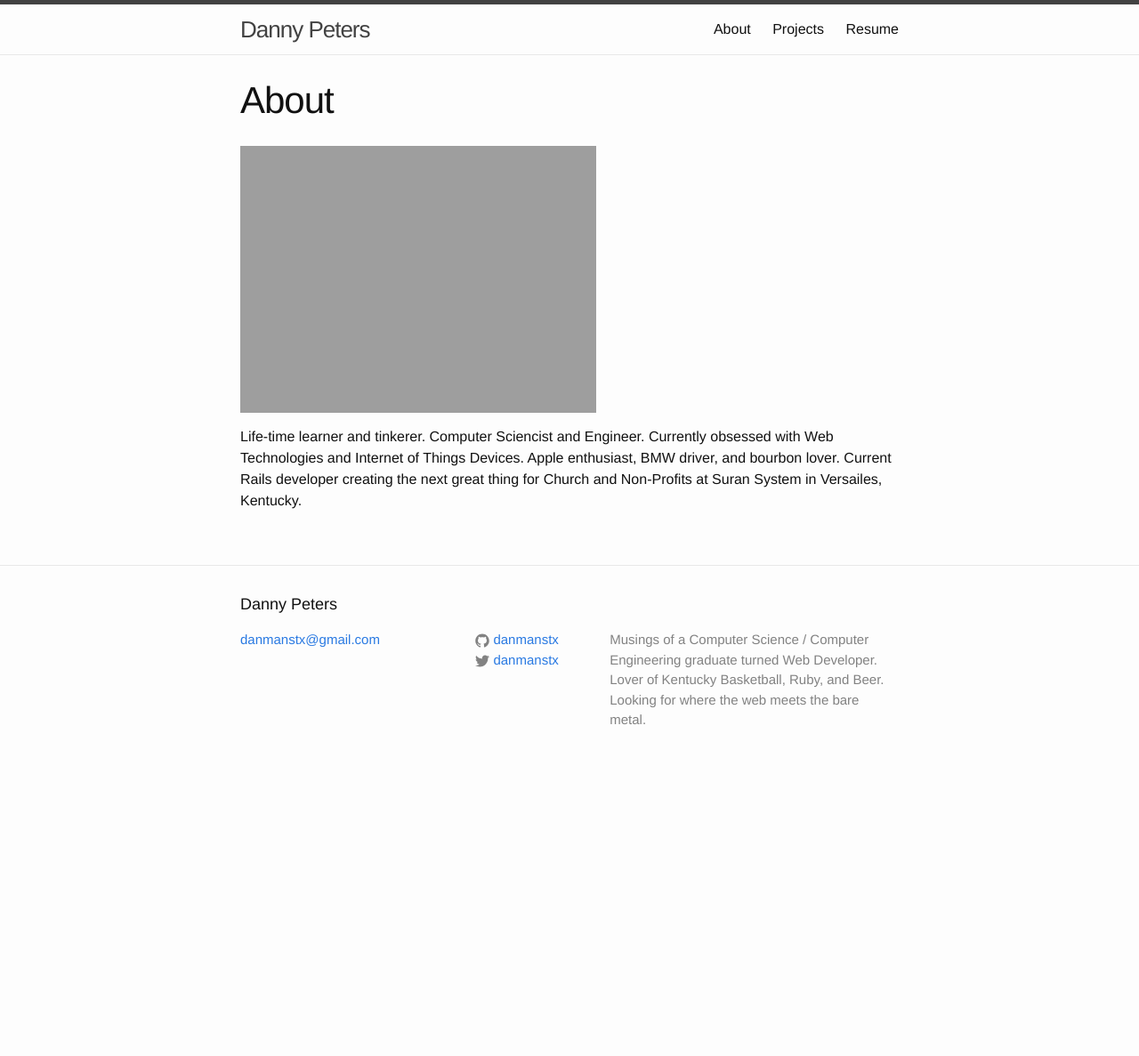
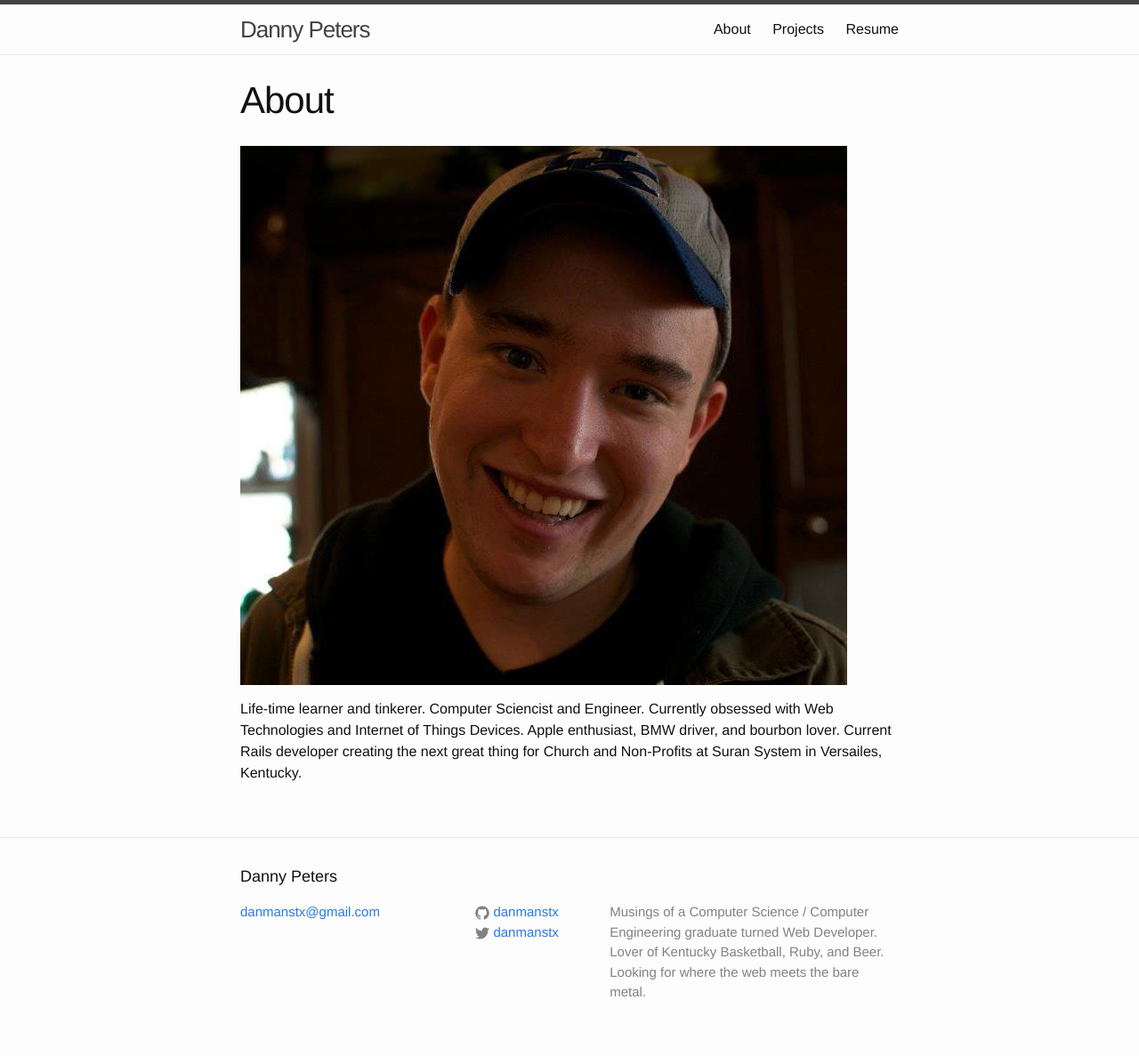
Before and after one commit to danmanstx/dannypetersme, a Jekyll site: the page built from about.md, in a window 1280 px wide. Shown: the whole page at 89% size. Built offline with Jekyll 4.4.1, drawn with Linux system fonts in a browser that asks for light colours; before the commit the page ends 900 px from its top, so only the background shows below that.

Commit message:
jpg not png

```diff
--- a/about.md
+++ b/about.md
@@ -5,7 +5,7 @@ permalink: /about/
 ---
 
 
-![weird time is weird]({{ site.url }}/assets/me.png)
+![weird time is weird]({{ site.url }}/assets/me.jpg)
 
 
 Life-time learner and tinkerer. Computer Sciencist and Engineer. Currently obsessed with Web Technologies and Internet of Things Devices. Apple enthusiast, BMW driver, and bourbon lover. Current Rails developer creating the next great thing for Church and Non-Profits at Suran System in Versailes, Kentucky.
```
